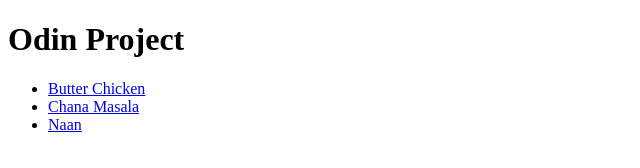
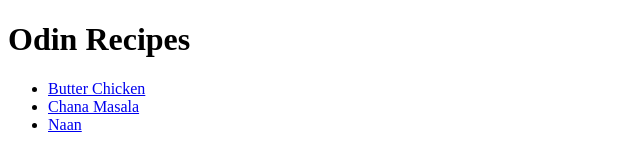
Before and after one commit to pyctal/odin-recipes, a plain HTML site: page index.html in a window 1280 px wide. Shown: the full height of the page, 0-640 px from the left. Drawn offline with Linux system fonts and the light colour scheme.

Commit message:
Update website home page title

```diff
--- a/index.html
+++ b/index.html
@@ -3,11 +3,11 @@
   <head>
     <meta charset="UTF-8" />
     <meta name="viewport" content="width=device-width, initial-scale=1.0" />
-    <title>Odin Project</title>
+    <title>Odin Recipes</title>
   </head>
 
   <body>
-    <h1>Odin Project</h1>
+    <h1>Odin Recipes</h1>
     <ul>
       <li><a href="./recipes/butter-chicken.html">Butter Chicken</a></li>
       <li><a href="./recipes/chana-masala.html">Chana Masala</a></li>
```
